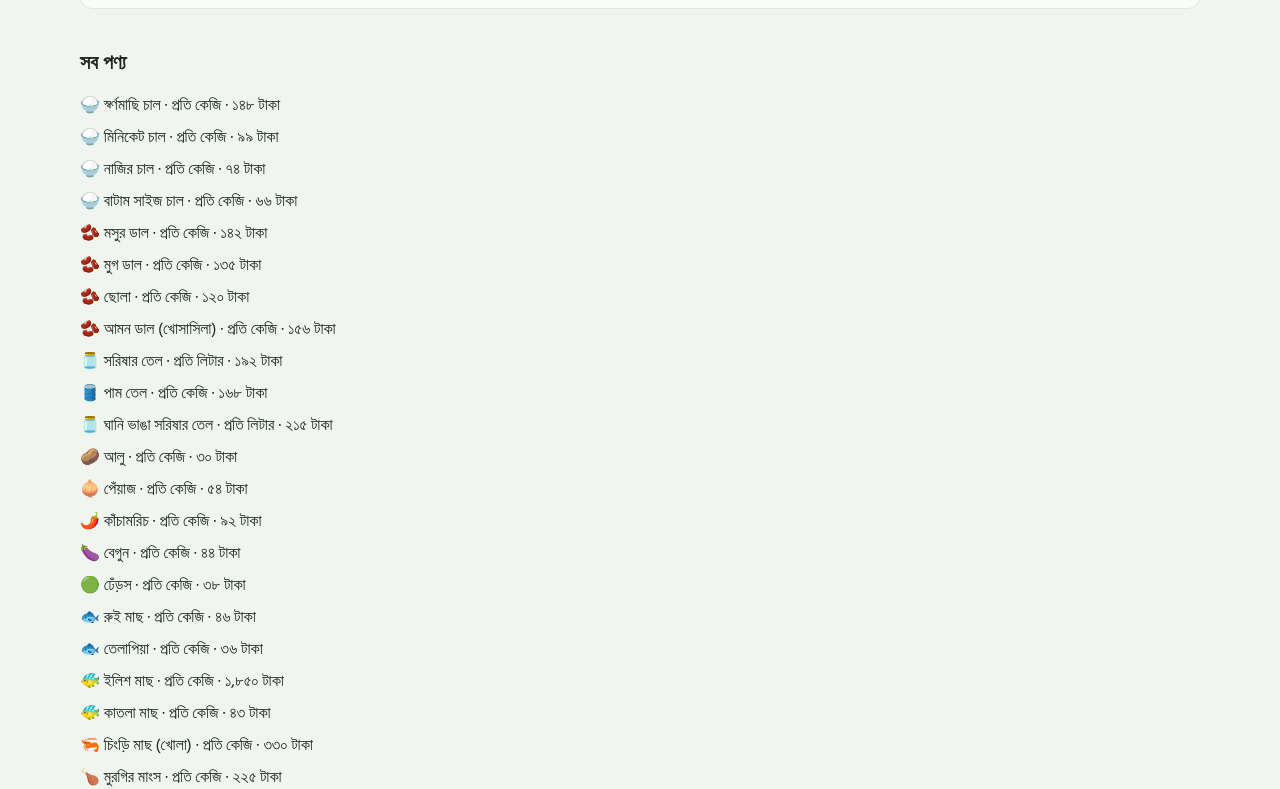
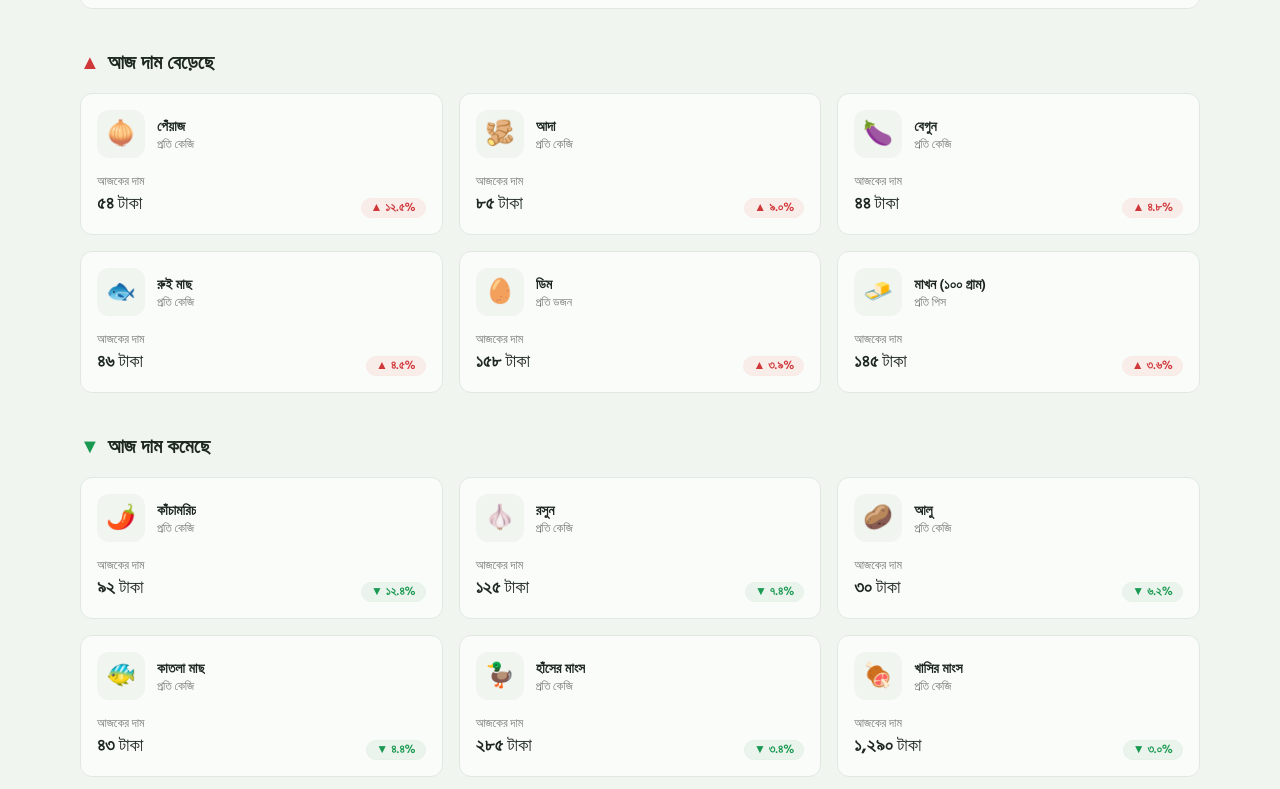
Before and after one commit to TarekAhmed353/PH-Seventh-Assignment, a Next.js app: page / in a window 1280 px wide. Shown: the part 496-1285 px from the top of the page. Built offline with nearby package versions, Linux system fonts and the light colour scheme; no server answers; a web font is replaced by a local one.

Commit message:
Adding product cards with top risers, top fallers and all products sections

```diff
--- a/src/app/page.tsx
+++ b/src/app/page.tsx
@@ -1,23 +1,45 @@
 import Hero from "@/components/Hero";
+import ProductGrid from "@/components/ProductGrid";
 import { getProducts } from "@/lib/api";
-import { formatPrice, perUnit } from "@/lib/format";
+import { toBn } from "@/lib/format";
 
 export default async function Home() {
   const products = await getProducts();
+
+  const risers = products
+    .filter((product) => product.change.dir === "up")
+    .sort((a, b) => b.change.pct - a.change.pct)
+    .slice(0, 6);
+
+  const fallers = products
+    .filter((product) => product.change.dir === "down")
+    .sort((a, b) => a.change.pct - b.change.pct)
+    .slice(0, 6);
 
   return (
     <main className="mx-auto max-w-6xl space-y-10 px-4 py-6">
       <Hero />
 
+      <section>
+        <h2 className="mb-4 flex items-center gap-2 text-xl font-bold">
+          <span className="text-error">▲</span> আজ দাম বেড়েছে
+        </h2>
+        <ProductGrid products={risers} />
+      </section>
+
+      <section>
+        <h2 className="mb-4 flex items-center gap-2 text-xl font-bold">
+          <span className="text-success">▼</span> আজ দাম কমেছে
+        </h2>
+        <ProductGrid products={fallers} />
+      </section>
+
       <section id="সব-পণ্য" className="scroll-mt-4">
         <h2 className="text-xl font-bold">সব পণ্য</h2>
-        <ul className="mt-4 space-y-2">
-          {products.map((product) => (
-            <li key={product.id}>
-              {product.image} {product.nameBn} · {perUnit(product.unit)} · {formatPrice(product.today)}
-            </li>
-          ))}
-        </ul>
+        <p className="mb-4 mt-1 text-sm text-base-content/60">
+          মোট {toBn(products.length)}টি পণ্য দেখানো হচ্ছে
+        </p>
+        <ProductGrid products={products} />
       </section>
     </main>
   );
--- /dev/null
+++ b/src/components/ProductCard.tsx
@@ -0,0 +1,38 @@
+import Link from "next/link";
+import type { Product } from "@/lib/types";
+import { changeArrow, changeStyles, formatPercent, perUnit, toBn } from "@/lib/format";
+
+export default function ProductCard({ product }: { product: Product }) {
+  const style = changeStyles[product.change.dir];
+
+  return (
+    <Link
+      href={`/product/${product.slug}`}
+      className="card border border-base-300 bg-base-100 transition hover:-translate-y-0.5 hover:border-primary/40 hover:shadow-md"
+    >
+      <div className="card-body gap-4 p-4">
+        <div className="flex items-center gap-3">
+          <span className="flex size-12 shrink-0 items-center justify-center rounded-xl bg-base-200 text-2xl">
+            {product.image}
+          </span>
+          <div className="min-w-0">
+            <h3 className="truncate font-semibold">{product.nameBn}</h3>
+            <p className="text-xs text-base-content/60">{perUnit(product.unit)}</p>
+          </div>
+        </div>
+
+        <div className="flex items-end justify-between gap-2">
+          <div>
+            <p className="text-xs text-base-content/60">আজকের দাম</p>
+            <p className="text-lg">
+              <span className="font-bold">{toBn(product.today)}</span> টাকা
+            </p>
+          </div>
+          <span className={`badge badge-soft badge-sm font-semibold ${style.badge}`}>
+            {changeArrow(product.change.dir)} {formatPercent(product.change.pct)}
+          </span>
+        </div>
+      </div>
+    </Link>
+  );
+}
--- /dev/null
+++ b/src/components/ProductGrid.tsx
@@ -0,0 +1,12 @@
+import type { Product } from "@/lib/types";
+import ProductCard from "./ProductCard";
+
+export default function ProductGrid({ products }: { products: Product[] }) {
+  return (
+    <div className="grid gap-4 sm:grid-cols-2 lg:grid-cols-3">
+      {products.map((product) => (
+        <ProductCard key={product.id} product={product} />
+      ))}
+    </div>
+  );
+}
--- a/src/lib/format.ts
+++ b/src/lib/format.ts
@@ -17,7 +17,7 @@ const unitNames: Record<string, string> = {
 export const changeStyles: Record<ChangeDir, { text: string; badge: string }> = {
   up: { text: "text-error", badge: "badge-error" },
   down: { text: "text-success", badge: "badge-success" },
-  flat: { text: "text-base-content/50", badge: "badge-ghost" },
+  flat: { text: "text-base-content/50", badge: "badge-neutral" },
 };
 
 export function toBn(value: number) {
```
